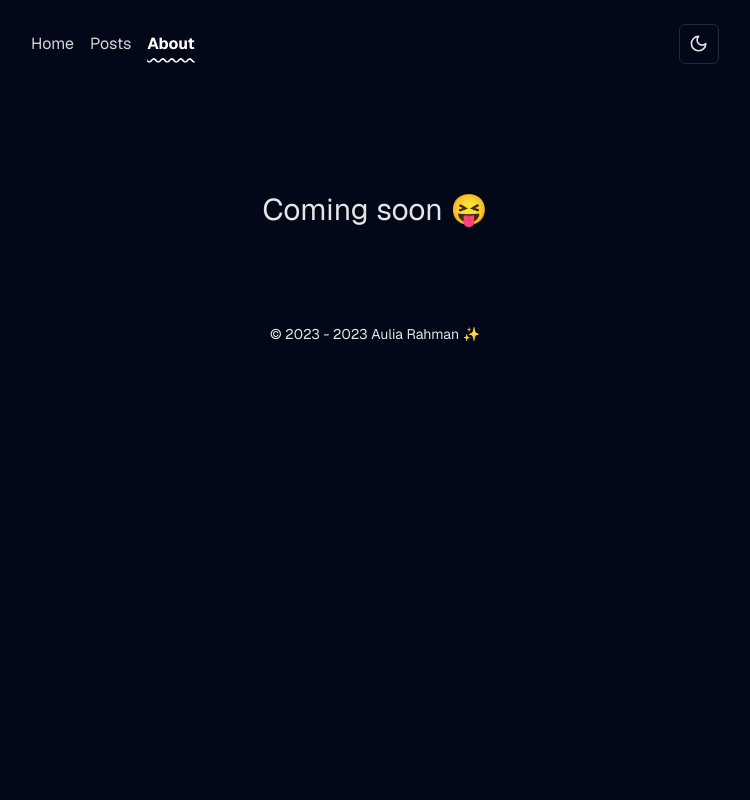
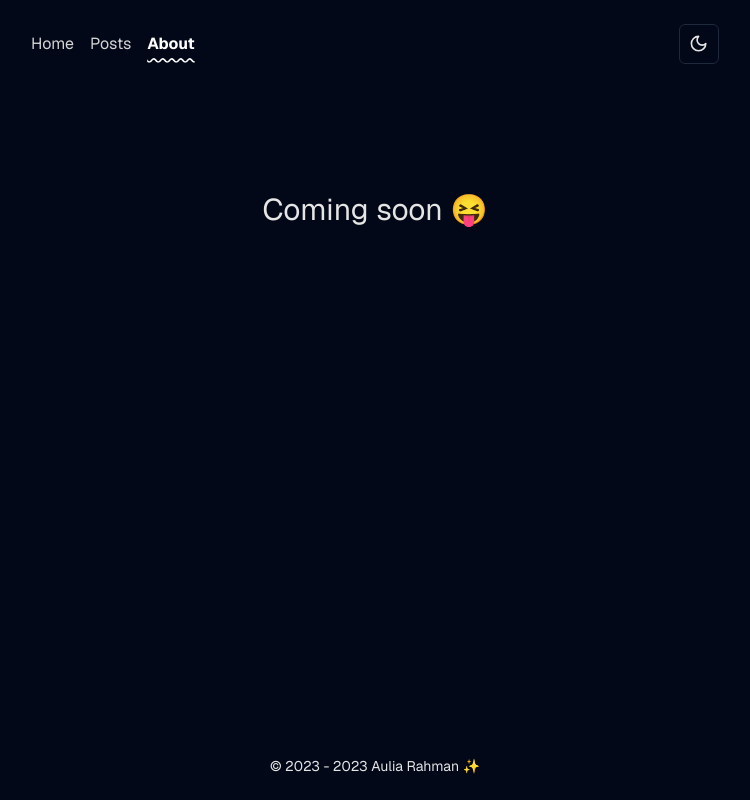
Before and after one commit to rhmnaulia/rahmanaulia, a Next.js app: page /about in a window 1280 px wide. Shown: the whole page, without its empty margins (265-1015 px from the left). Built offline with nearby package versions, Linux system fonts and the light colour scheme.

Commit message:
fix: footer

```diff
--- a/src/app/about/page.tsx
+++ b/src/app/about/page.tsx
@@ -1,5 +1,7 @@
 const AboutPage = () => {
-  return <div className='mt-12 text-3xl text-center'>Coming soon 😝</div>
+  return (
+    <div className=' flex-grow mt-12 text-3xl text-center'>Coming soon 😝</div>
+  )
 }
 
 export default AboutPage
--- a/src/app/layout.tsx
+++ b/src/app/layout.tsx
@@ -51,7 +51,7 @@ export default function RootLayout({
           enableSystem
           disableTransitionOnChange
         >
-          <main className='mx-auto flex min-h-screen max-w-[736px] flex-col gap-9 px-6 py-6 md:gap-20  dark:text-neutral-200'>
+          <main className='mx-auto flex min-h-screen max-w-[736px] flex-col flex-wrap gap-9 px-6 py-6 md:gap-20  dark:text-neutral-200'>
             <Header />
             {children}
             <Footer />
--- a/src/app/page.tsx
+++ b/src/app/page.tsx
@@ -8,7 +8,7 @@ import { allPosts } from 'contentlayer/generated'
 
 export default function Home() {
   return (
-    <section className='w-full flex flex-col flex-wrap gap-20'>
+    <section className='w-full flex flex-col gap-20 flex-grow'>
       <article className='flex flex-col gap-6'>
         <h1 className='text-2xl dark:text-white font-bold tracking-tighter'>
           {presentation.title}
--- a/src/app/posts/page.tsx
+++ b/src/app/posts/page.tsx
@@ -9,7 +9,7 @@ export const metadata: Metadata = {
 
 export default function PostsPage() {
   return (
-    <div className='prose dark:prose-invert'>
+    <div className='prose dark:prose-invert flex-grow'>
       {allPosts.map((post) => (
         <article key={post._id}>
           <Link href={post.slug}>
--- a/src/components/Footer.tsx
+++ b/src/components/Footer.tsx
@@ -3,7 +3,7 @@ const Footer = () => {
   const currentYear = currentDate.getFullYear()
 
   return (
-    <footer className='pt-4 w-full text-sm text-center flex items-center justify-center'>
+    <footer className='w-full text-sm text-center flex items-center justify-center'>
       © 2023 - {currentYear} Aulia Rahman ✨
     </footer>
   )
```
